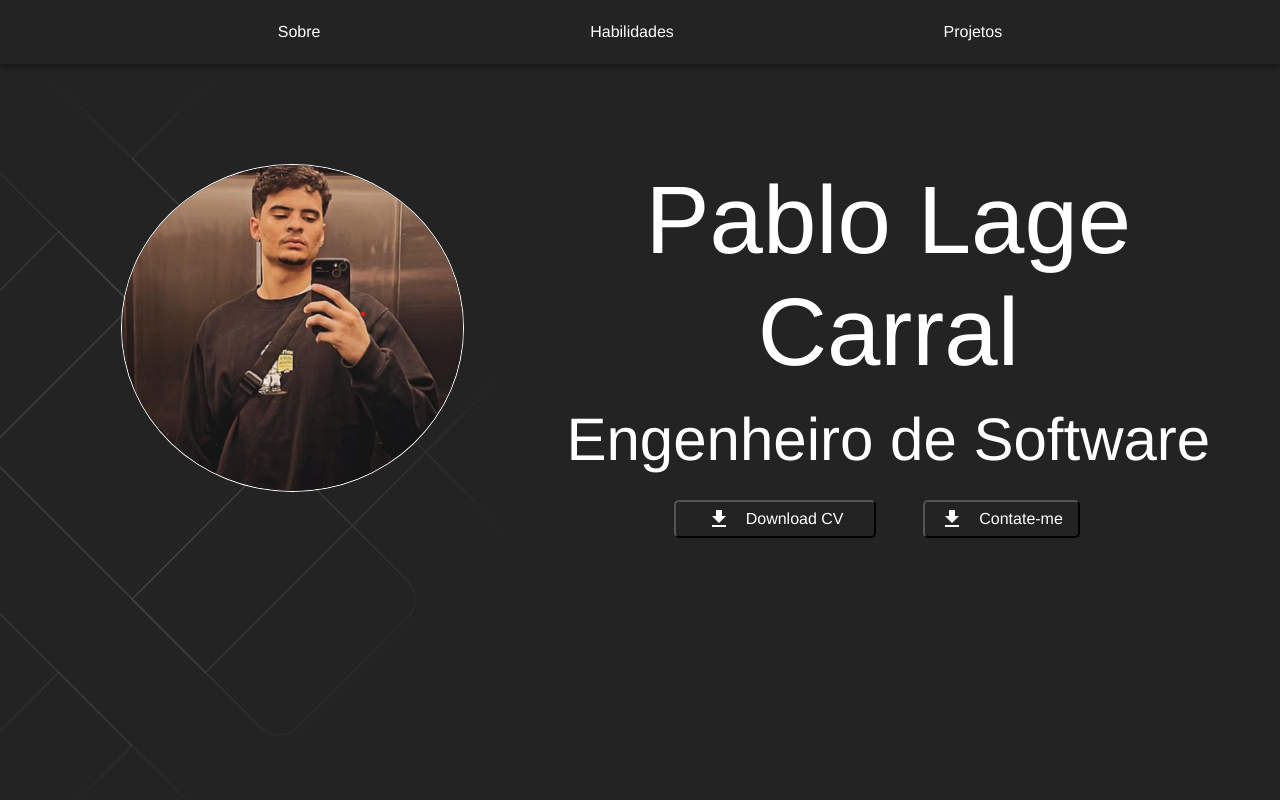
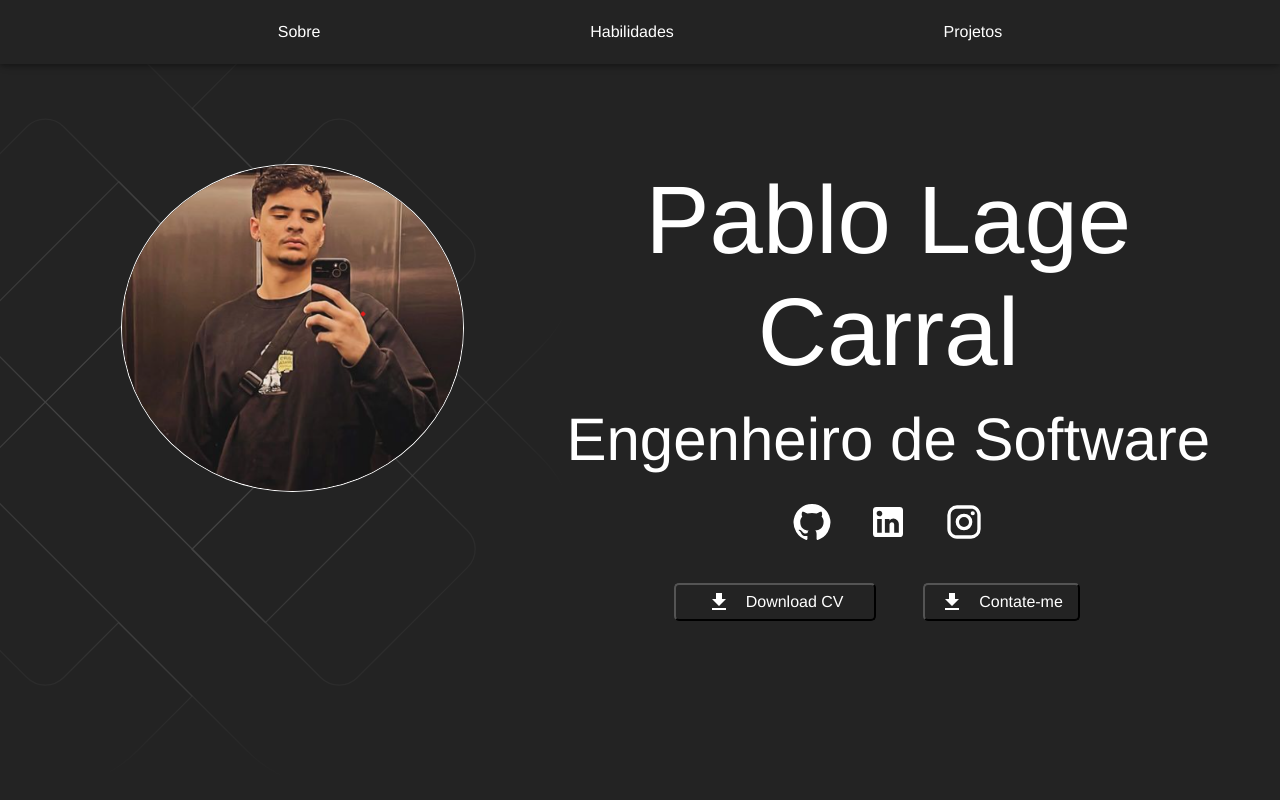
Before and after one commit to Pablo-Lage-Carral/pablo-portfolio, a React (Vite) app: page / in a window 1280 px wide. Shown: the top 800 px of the page. Built offline with nearby package versions, Linux system fonts and the light colour scheme.

Commit message:
Adicionando transicao no Hero

```diff
--- a/package.json
+++ b/package.json
@@ -16,6 +16,7 @@
     "@mui/material": "^6.0.0",
     "react": "^18.3.1",
     "react-dom": "^18.3.1",
+    "react-icons": "^5.3.0",
     "react-scroll": "^1.9.0"
   },
   "devDependencies": {
--- a/src/pages/Home/Sections/Hero/Hero.tsx
+++ b/src/pages/Home/Sections/Hero/Hero.tsx
@@ -1,10 +1,12 @@
 import { Box, Container, Grid, Link, Typography, styled } from "@mui/material"
 import Avatar from "../../../../assets/Images/image.png"
 import DownloadIcon from '@mui/icons-material/Download';
-import EmailIcon from '@mui/icons-material/Email';
 import StyledButton from "../../../../components/StyledButton/StyledButton";
 import { AnimatedBackground } from "../../../../components/AnimatedBackground/AnimatedBackground";
-
+import GitHubIcon from '@mui/icons-material/GitHub';
+import LinkedInIcon from '@mui/icons-material/LinkedIn';
+import InstagramIcon from '@mui/icons-material/Instagram';
+import theme from "../../../../theme";
 
 const   Hero = () => {
 
@@ -14,7 +16,7 @@ const   Hero = () => {
         display: "flex",
         alignems: "center",
         [theme.breakpoints.up("xs")]: { // celular
-            paddingTop: "100px"
+            paddingTop: "50px"
         },
         [theme.breakpoints.up("md")]: { // desktop
             paddingTop: "100px"
@@ -27,16 +29,53 @@ const   Hero = () => {
         border: `1px solid ${theme.palette.primary.contrastText}`
     }))
 
+    const StyledIconGitHub = styled("div")({
+        display: "inline-block",
+        padding: "10px",
+        borderRadius: "100%",
+        transition: "background-color 1.0s ease, transform 1.0s ease", // Transição suave
+
+        '&:hover': {
+            backgroundColor: "black",  // Cor de fundo ao passar o mouse
+            transform: "scale(1.2)"    // Aumenta o ícone ao passar o mouse
+        }
+    });
+
+    const StyledIconLinkedin = styled("div")({
+        display: "inline-block",
+        padding: "10px",
+        borderRadius: "100%",
+        transition: "background-color 1.0s ease, transform 1.0s ease", // Transição suave
+
+        '&:hover': {
+            backgroundColor: "blue",  // Cor de fundo ao passar o mouse
+            transform: "scale(1.2)"    // Aumenta o ícone ao passar o mouse
+        }
+    });
+
+    const StyledIconInstagram = styled("div")({
+        display: "inline-block",
+        padding: "10px",
+        borderRadius: "100%",
+        transition: "background-color 1.0s ease, transform 1.0s ease", // Transição suave
+
+        '&:hover': {
+            backgroundColor: "#E1306C",  // Cor de fundo ao passar o mouse
+            transform: "scale(1.2)"    // Aumenta o ícone ao passar o mouse
+        }
+    });
+
+
+
     return (
       <>
         <StyledHero id="sobre">
+            <Container maxWidth="lg">
+                <Grid container spacing={5}>
 
-            <Container maxWidth="lg">
-
-                <Grid container spacing={5}>
                     <Grid item xs={10} md={5}>
                         <Box position="relative">
-                            <Box position="absolute" width={"170%"} top={-100} right={0}>
+                            <Box position="absolute" width={"170%"} top={-150} right={-60}>
                                 <AnimatedBackground/>
                             </Box >
                         </Box>
@@ -49,6 +88,33 @@ const   Hero = () => {
                     <Grid item xs={12} md={7}>
                         <Typography color="primary.contrastText" variant="h1" textAlign="center" pb={2}>Pablo Lage Carral</Typography>
                         <Typography color="primary.contrastText" variant="h2" textAlign="center">Engenheiro de Software</Typography>
+
+                        <Box display="flex" justifyContent="center" gap={2} mt={2}>
+                            {/* GitHub Icon */}
+                            <StyledIconGitHub>
+                                <Link href="https://github.com/Pablo-Lage-Carral" target="_blank" rel="noopener noreferrer">
+                                    <GitHubIcon style={{ fontSize: 40, color: 'white' }} />
+                                </Link>
+                            </StyledIconGitHub>
+
+                            <StyledIconLinkedin>
+
+                                {/* LinkedIn Icon */}
+                                <Link href="https://www.linkedin.com/in/pablo-carral-806a88251/" target="_blank" rel="noopener noreferrer">
+                                    <LinkedInIcon style={{ fontSize: 40, color: 'white' }} />
+                                </Link>
+                            </StyledIconLinkedin>
+
+
+
+
+                            <StyledIconInstagram>
+                            {/* Instagram Icon */}
+                            <Link href="https://www.instagram.com/pnl_pablo/?hl=en" target="_blank" rel="noopener noreferrer">
+                                <InstagramIcon style={{ fontSize: 40, color: 'white' }} />
+                            </Link>
+                            </StyledIconInstagram>
+                        </Box>
 
 
                         <Grid container display="flex" justifyContent="center" spacing={3} pt={3}>
@@ -63,7 +129,7 @@ const   Hero = () => {
                             </Grid>
 
                             <Grid item xs={12} md={4} display="flex" justifyContent="center">
-                                <Link href="/">
+                                <Link href={"Contate.tsx"}>
                                     <StyledButton onClick={() => console.log("download")}>
                                         <DownloadIcon/>
                                             <Typography>
@@ -79,6 +145,7 @@ const   Hero = () => {
                     </Grid>
                 </Grid>
 
+
             </Container>
 
         </StyledHero>
--- a/src/pages/Home/Sections/Projetos/Projetos.tsx
+++ b/src/pages/Home/Sections/Projetos/Projetos.tsx
@@ -9,20 +9,20 @@ const Projetos = () => {
     const StyledProjetos = styled("div")({
       backgroundColor: theme.palette.primary.main,
       height: "100vh",
-      display: "flex",
-      justifyContent: "Center",
-      padding: "10px"
+      padding: "50px",
     });
 
     const StyledTitle = styled(Typography)({
       fontSize: "3rem",
       height: "20px",
       fontWeight: "bold",
-      paddingBottom: "6rem"
+      paddingBottom: "6rem",
+      display: "flex",
+      justifyContent: "Center",
+
     });
 
-    const Conteiner = styled("div")({
-    });
+
 
     return (
       <StyledProjetos id="projetos">
@@ -31,9 +31,7 @@ const Projetos = () => {
           Projetos
         </StyledTitle>
 
-        <Conteiner>
 
-        </Conteiner>
 
 
 
```
Also changed, not shown: 1 other file (tests, documents, lock files or other folders).
